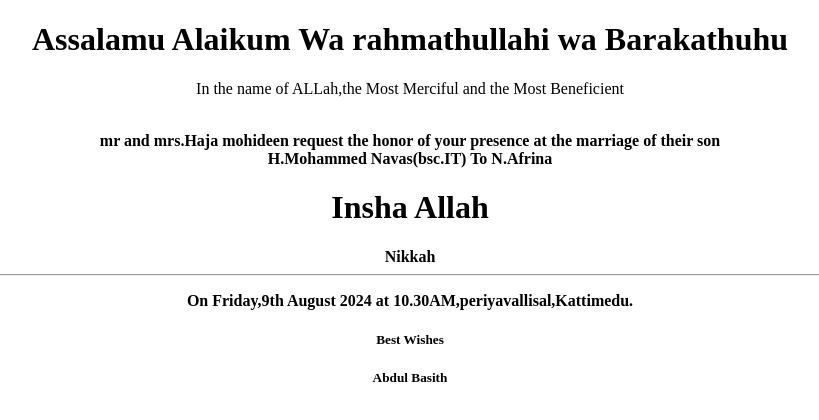
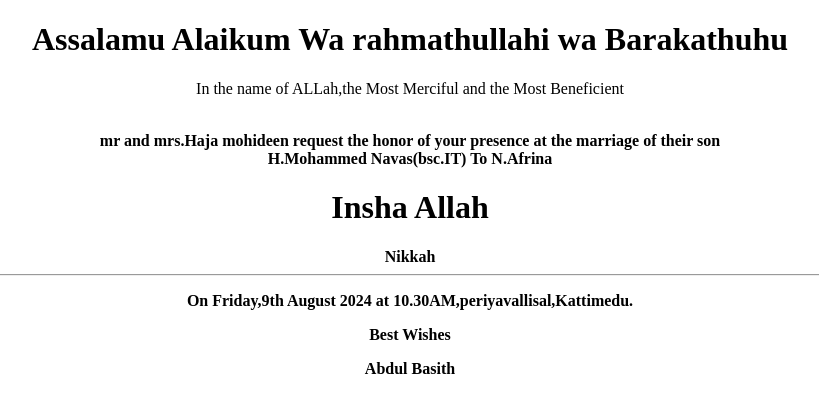
Before and after one commit to basithprogrammer/1ST-YEAR-PROJECT, a plain HTML site: page index.html in a window 1280 px wide. Shown: the whole page, without its empty margins (230-1049 px from the left). Drawn offline with Linux system fonts and the light colour scheme.

Commit message:
add details

```diff
--- a/index.html
+++ b/index.html
@@ -20,8 +20,9 @@
       <b>Nikkah</b><br>
       <hr>
       <p>On Friday,9th August 2024 at 10.30AM,periyavallisal,Kattimedu.</p>
-      <h5>Best Wishes<h5>
-        <h5>Abdul Basith</h5>
+      <p>Best Wishes</p>
+      <p>Abdul Basith</p>
+
     </center>
   </body>
 </html>
```
